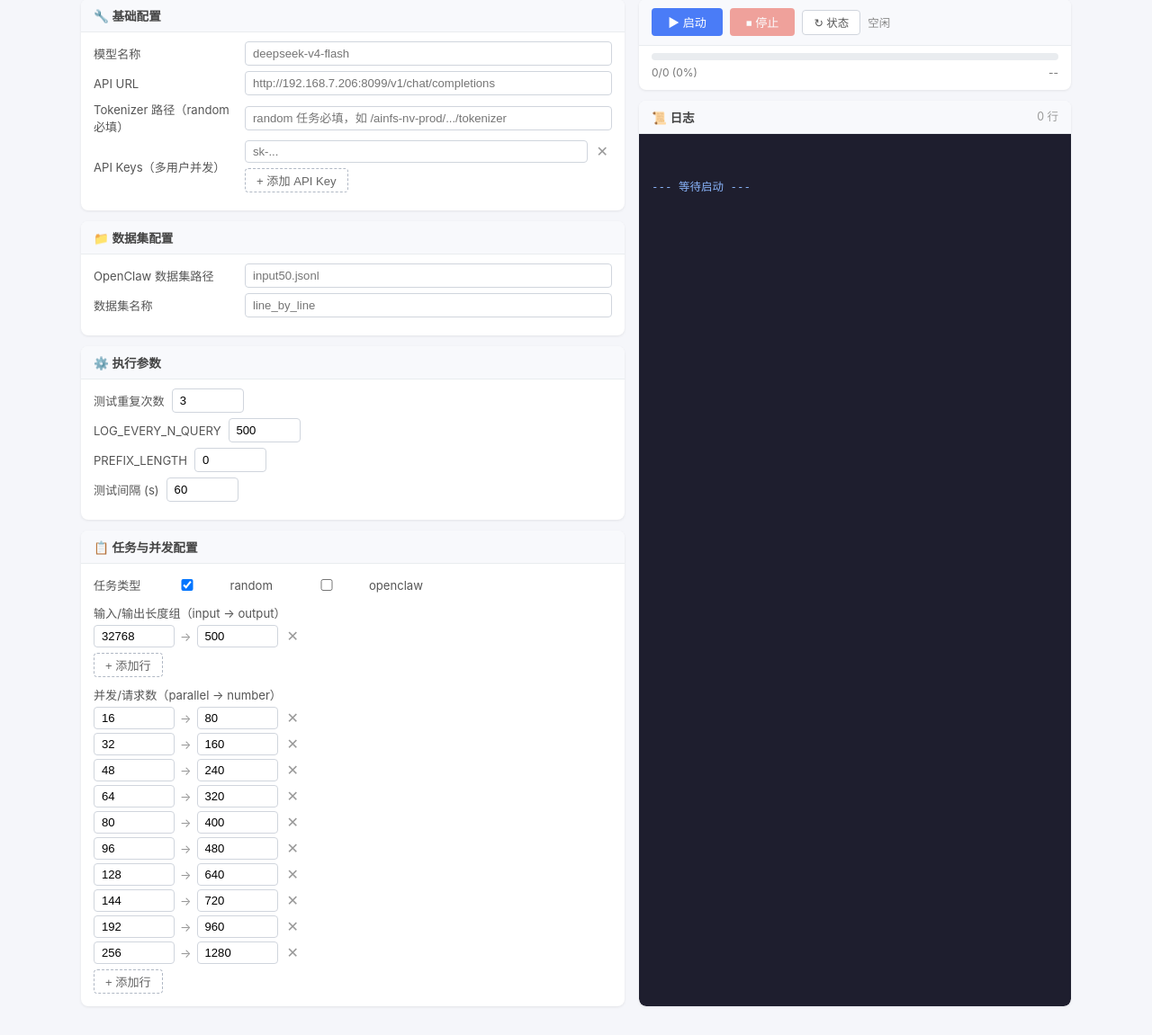
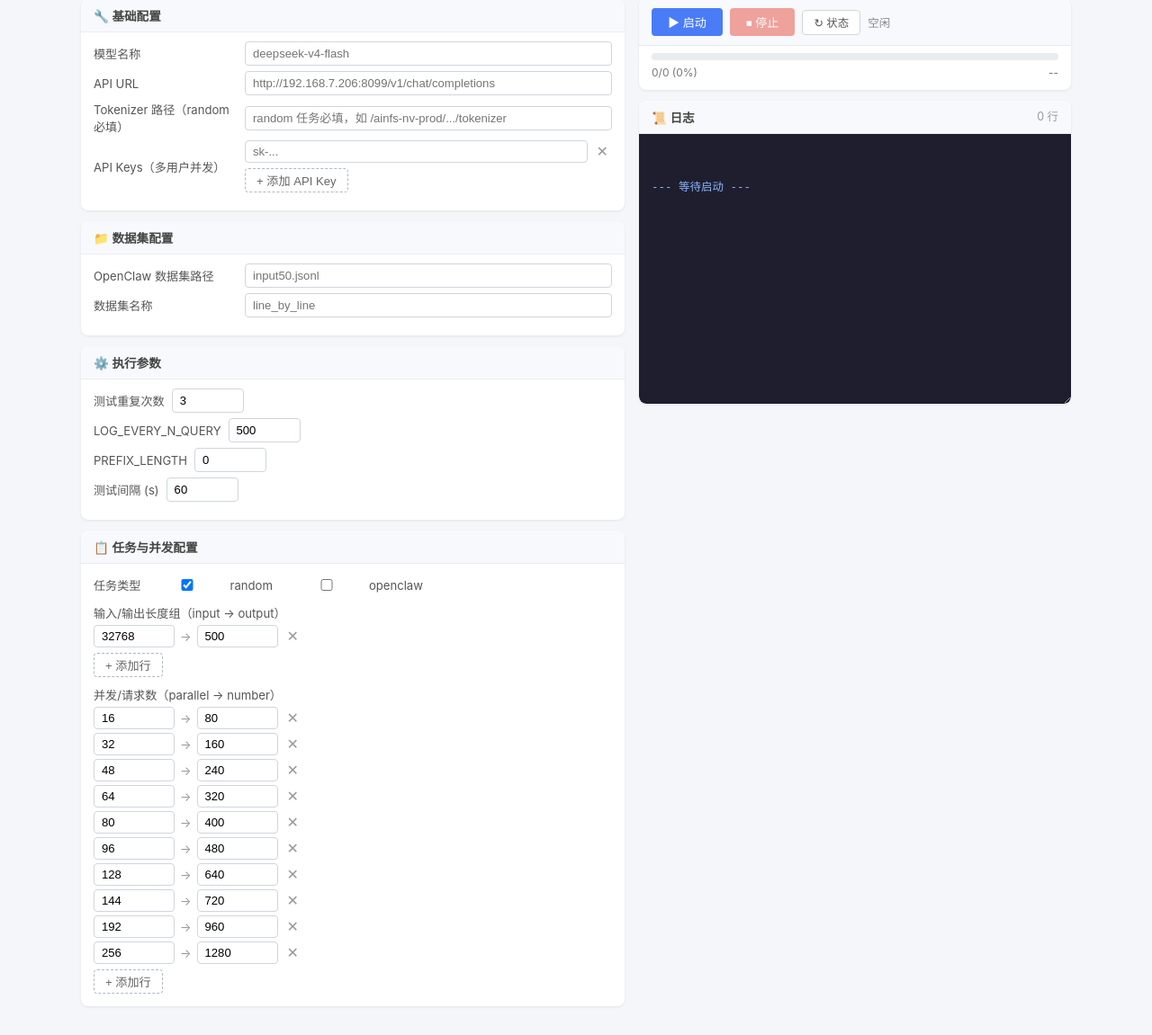
Before and after one commit to gaibianshijue/eval-with-frontend, a Flask app: page / in a window 1280 px wide. Shown: the part 89-1240 px from the top of the page at 90% size. Run offline with Flask 3, Linux system fonts and the light colour scheme; data that the repository does not hold is empty.

Commit message:
fix: 日志区域改为固定高度可拖拽调整，避免长日志撑开页面
- log-box 从 flex:1 改为 height:300px + resize:vertical
- 日志卡片去掉 flex:1 撑满布局，改为普通流式布局
- 用户可通过拖拽右下角调整日志窗口高度

Co-Authored-By: Claude Opus 4.8 <noreply@anthropic.com>

```diff
--- a/templates/index.html
+++ b/templates/index.html
@@ -121,7 +121,8 @@ h1 { font-size: 1.4rem; margin: 0 0 4px; }
 
 /* ========== log ========== */
 .log-box {
-    flex: 1; min-height: 280px; overflow-y: auto;
+    height: 300px; min-height: 120px; overflow-y: auto;
+    resize: vertical;
     background: #1e1e2e; color: #cdd6f4; font-family: "Cascadia Code", "Fira Code", monospace;
     font-size: .78rem; line-height: 1.55; padding: 10px 14px;
     border-radius: 0 0 8px 8px;
@@ -332,7 +333,7 @@ h1 { font-size: 1.4rem; margin: 0 0 4px; }
 </div>
 
 <!-- 日志 -->
-<div class="card" style="display:flex;flex-direction:column;flex:1;">
+<div class="card">
 <div class="card-header" style="display:flex;justify-content:space-between;">
     <span>📜 日志</span>
     <span id="log-count" style="font-weight:400;color:#999;font-size:.78rem;">0 行</span>
```
